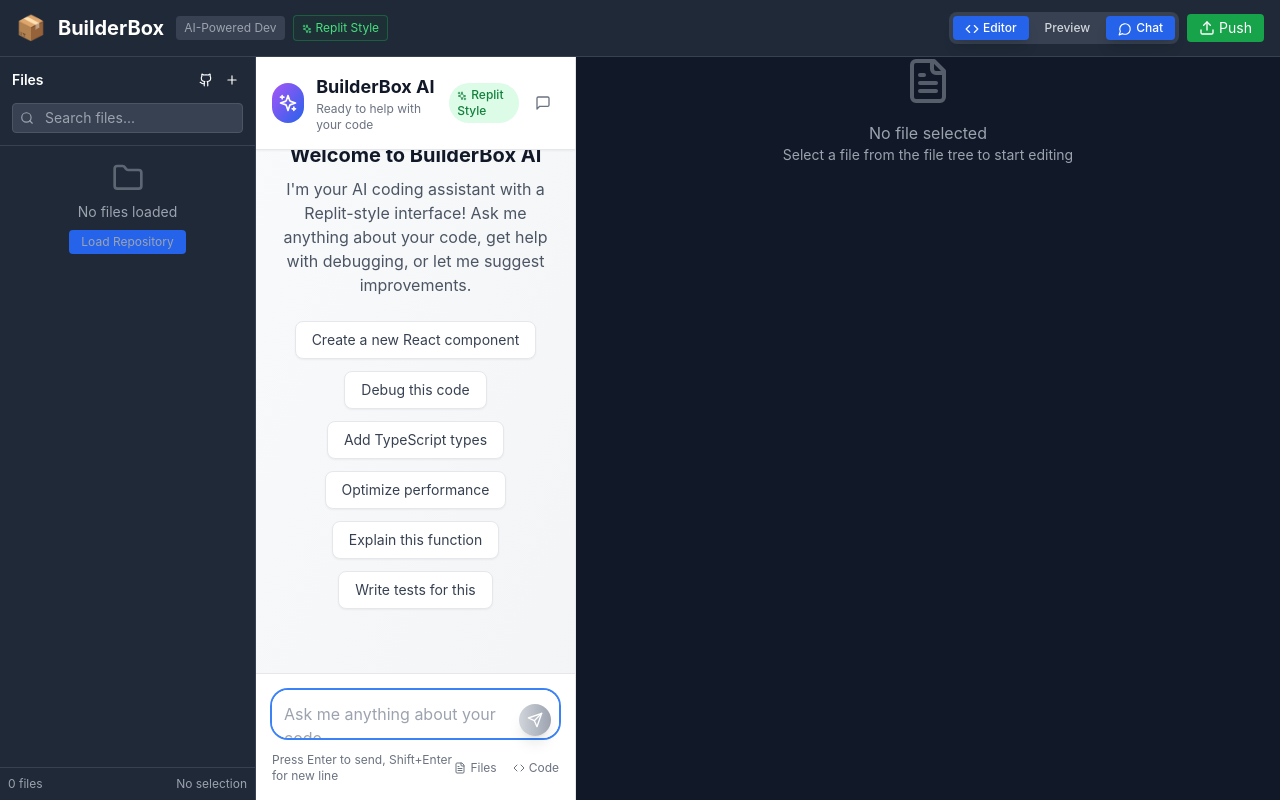
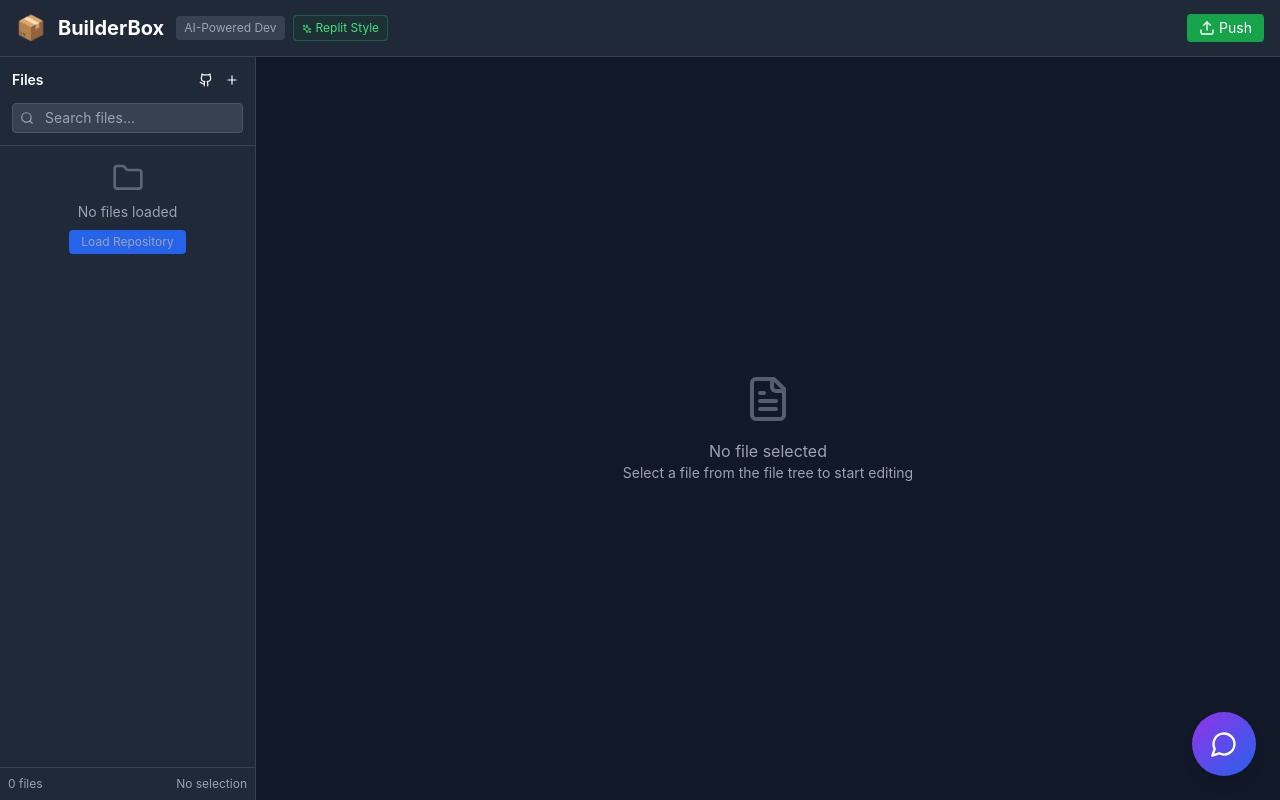
Before and after one commit to mtnmerc/BuildBox, a React (Create React App) app: page / in a window 1280 px wide. Built offline with nearby package versions, Linux system fonts and the light colour scheme.

Commit message:
feat: Implement floating chat bubble and fix backend errors

```diff
--- a/src/App.js
+++ b/src/App.js
@@ -1,5 +1,5 @@
 import React, { useState, useEffect } from 'react';
-import { Github, Download, Upload, Settings, Smartphone, MessageCircle, Plus, Code, FileText, Sparkles } from 'lucide-react';
+import { Github, Download, Upload, Settings, Smartphone, MessageCircle, Plus, Code, FileText, Sparkles, X } from 'lucide-react';
 import FileTree from './components/FileTree';
 import VSCodeEditor from './components/VSCodeEditor';
 import Preview from './components/Preview';
@@ -13,12 +13,10 @@
   const [layout, setLayout] = useState('editor'); // editor, preview, split
   const [isMobile, setIsMobile] = useState(false);
   const [showFileTree, setShowFileTree] = useState(false);
-  const [showChat, setShowChat] = useState(true);
+  const [showChat, setShowChat] = useState(false); // Chat is now hidden by default
 
   useEffect(() => {
-    const checkMobile = () => {
-      setIsMobile(window.innerWidth < 768);
-    };
+    const checkMobile = () => setIsMobile(window.innerWidth < 768);
     checkMobile();
     window.addEventListener('resize', checkMobile);
     return () => window.removeEventListener('resize', checkMobile);
@@ -26,18 +24,11 @@
 
   const handleFileSelect = (file) => {
     setSelectedFile(file);
-    if (isMobile) {
-      setShowFileTree(false);
-      setLayout('editor');
-    }
+    if (isMobile) setShowFileTree(false);
   };
 
   const handleFileSave = (updatedFile) => {
-    setFiles(prevFiles =>
-      prevFiles.map(file =>
-        file.path === updatedFile.path ? updatedFile : file
-      )
-    );
+    setFiles(prev => prev.map(f => (f.path === updatedFile.path ? updatedFile : f)));
     setSelectedFile(updatedFile);
   };
 
@@ -48,17 +39,15 @@
   };
 
   const handleCreateFile = (newFile) => {
-    setFiles(prevFiles => [...prevFiles, newFile]);
+    setFiles(prev => [...prev, newFile]);
     setSelectedFile(newFile);
   };
 
   const handlePushToGitHub = async () => {
     try {
       const modifiedFiles = files.filter(file => file.isModified);
-      if (modifiedFiles.length === 0) {
-        alert('No changes to push');
-        return;
-      }
+      if (modifiedFiles.length === 0) return alert('No changes to push');
+
       const owner = repoUrl.split('/')[3];
       const repo = repoUrl.split('/')[4];
       const result = await pushChanges({
@@ -68,9 +57,7 @@
       });
       if (result.data.success) {
         alert('Changes pushed to GitHub successfully!');
-        setFiles(prevFiles =>
-          prevFiles.map(file => ({ ...file, isModified: false }))
-        );
+        setFiles(prev => prev.map(f => ({ ...f, isModified: false })));
       } else {
         alert('Failed to push changes: ' + result.data.error);
       }
@@ -80,12 +67,11 @@
     }
   };
 
-  // Layout for desktop: sidebar (chat) + main (editor/preview)
-  // Layout for mobile: toggle between chat and editor
   return (
     <div className="h-screen bg-gray-900 flex flex-col">
       {/* Header */}
-      <header className="bg-gray-800 border-b border-gray-700 px-4 py-3 flex items-center justify-between">
+      <header className="bg-gray-800 border-b border-gray-700 px-4 py-3 flex items-center justify-between z-20">
+        {/* Left Side */}
         <div className="flex items-center space-x-3">
           <div className="text-2xl">📦</div>
           <h1 className="text-xl font-bold text-white">BuilderBox</h1>
@@ -99,8 +85,8 @@
             </span>
           </div>
         </div>
+        {/* Right Side */}
         <div className="flex items-center space-x-2">
-          {/* Mobile Menu Button */}
           {isMobile && (
             <button
               onClick={() => setShowFileTree(!showFileTree)}
@@ -109,38 +95,6 @@
               <FileText size={16} />
             </button>
           )}
-          {/* Layout Controls */}
-          <div className="flex items-center space-x-1 bg-gray-700 rounded-lg p-1">
-            <button
-              onClick={() => setLayout('editor')}
-              className={`px-3 py-1 rounded text-xs font-medium transition-colors ${
-                layout === 'editor' ? 'bg-blue-600 text-white shadow-lg' : 'text-gray-300 hover:text-white hover:bg-gray-600'
-              }`}
-            >
-              <Code size={14} className="inline mr-1" />
-              Editor
-            </button>
-            <button
-              onClick={() => setLayout('preview')}
-              className={`px-3 py-1 rounded text-xs font-medium transition-colors ${
-                layout === 'preview' ? 'bg-blue-600 text-white shadow-lg' : 'text-gray-300 hover:text-white hover:bg-gray-600'
-              }`}
-            >
-              Preview
-            </button>
-            {!isMobile && (
-              <button
-                onClick={() => setShowChat(!showChat)}
-                className={`px-3 py-1 rounded text-xs font-medium transition-colors ${
-                  showChat ? 'bg-blue-600 text-white shadow-lg' : 'text-gray-300 hover:text-white hover:bg-gray-600'
-                }`}
-              >
-                <MessageCircle size={14} className="inline mr-1" />
-                Chat
-              </button>
-            )}
-          </div>
-          {/* GitHub Actions */}
           <button
             onClick={handlePushToGitHub}
             className="flex items-center space-x-1 bg-green-600 hover:bg-green-700 text-white px-3 py-1 rounded text-sm transition-colors"
@@ -148,20 +102,14 @@
             <Upload size={16} />
             <span className="hidden sm:inline">Push</span>
           </button>
-          {/* Mobile Indicator */}
-          {isMobile && (
-            <div className="flex items-center space-x-1 text-yellow-400">
-              <Smartphone size={16} />
-              <span className="text-xs">Mobile</span>
-            </div>
-          )}
         </div>
       </header>
+
       {/* Main Content */}
       <div className="flex-1 flex overflow-hidden">
-        {/* Sidebar: File Tree (toggle on mobile) */}
+        {/* File Tree */}
         {(!isMobile || showFileTree) && (
-          <div className={`${isMobile ? 'absolute z-50 h-full' : ''} w-64 bg-gray-800 text-white border-r border-gray-700`}>
+          <div className={`${isMobile ? 'absolute z-10 h-full' : ''} w-64 bg-gray-800 text-white border-r border-gray-700`}>
             <FileTree
               onFileSelect={handleFileSelect}
               selectedFile={selectedFile}
@@ -172,9 +120,21 @@
             />
           </div>
         )}
-        {/* Chat Sidebar (always visible on desktop, toggle on mobile) */}
-        {((!isMobile && showChat) || (isMobile && layout === 'chat')) && (
-          <div className={`w-full md:w-96 max-w-full md:max-w-xs bg-gradient-to-br from-gray-50 to-gray-100 border-r border-gray-200 flex-shrink-0 h-full`}>
+        {/* Editor */}
+        <div className="flex-1 flex flex-col">
+          <VSCodeEditor
+            file={selectedFile}
+            onSave={handleFileSave}
+            onContentChange={handleFileContentChange}
+          />
+        </div>
+      </div>
+
+      {/* Chat Bubble & Window */}
+      <div className="fixed bottom-6 right-6 z-50">
+        {/* Chat Window */}
+        {showChat && (
+          <div className="w-[440px] h-[600px] max-h-[80vh] bg-white rounded-2xl shadow-2xl flex flex-col mb-4 border border-gray-300">
             <ConversationalAgent
               selectedFile={selectedFile}
               files={files}
@@ -183,36 +143,14 @@
             />
           </div>
         )}
-        {/* Main Panel: Editor/Preview/Split */}
-        <div className="flex-1 flex flex-col">
-          {layout === 'editor' && (
-            <div className="flex-1">
-              <VSCodeEditor
-                file={selectedFile}
-                onSave={handleFileSave}
-                onContentChange={handleFileContentChange}
-              />
-            </div>
-          )}
-          {layout === 'preview' && (
-            <div className="flex-1">
-              <Preview
-                files={files}
-                selectedFile={selectedFile}
-              />
-            </div>
-          )}
-        </div>
+        {/* Chat Toggle Bubble */}
+        <button
+          onClick={() => setShowChat(!showChat)}
+          className="w-16 h-16 bg-gradient-to-br from-purple-600 to-blue-600 text-white rounded-full shadow-lg flex items-center justify-center z-50 transition-all hover:scale-110 focus:outline-none focus:ring-4 focus:ring-blue-500/50"
+        >
+          {showChat ? <X size={28} /> : <MessageCircle size={28} />}
+        </button>
       </div>
-      {/* Floating Action Button - Mobile Only */}
-      {isMobile && layout !== 'chat' && (
-        <button
-          onClick={() => setLayout('chat')}
-          className="fixed bottom-6 right-6 w-14 h-14 bg-blue-600 hover:bg-blue-700 text-white rounded-full shadow-lg flex items-center justify-center z-50 transition-all hover:scale-110"
-        >
-          <MessageCircle size={24} />
-        </button>
-      )}
     </div>
   );
 }
--- a/src/components/ConversationalAgent.jsx
+++ b/src/components/ConversationalAgent.jsx
@@ -253,7 +253,7 @@
       </div>
 
       {/* Messages */}
-      <div className="flex-1 overflow-y-auto p-4 space-y-4">
+      <div className="flex-1 p-4 overflow-y-auto">
         {messages.length === 0 && (
           <div className="text-center py-8">
             <div className="w-20 h-20 bg-gradient-to-br from-purple-500 to-blue-600 rounded-full flex items-center justify-center mx-auto mb-4">
@@ -287,18 +287,17 @@
 
         {messages.map(renderMessage)}
 
-        {/* Typing Indicator */}
         {isTyping && (
           <div className="flex justify-start mb-4">
             <div className="flex items-start space-x-2">
-              <div className="w-8 h-8 bg-gradient-to-br from-purple-500 to-blue-600 rounded-full flex items-center justify-center">
-                <Zap size={16} className="text-white" />
+              <div className="w-8 h-8 rounded-full bg-gradient-to-br from-purple-500 to-blue-600 text-white flex items-center justify-center">
+                <Zap size={16} />
               </div>
-              <div className="bg-white p-3 rounded-2xl shadow-lg border border-gray-200">
-                <div className="flex space-x-1">
-                  <div className="w-2 h-2 bg-gray-400 rounded-full animate-bounce"></div>
-                  <div className="w-2 h-2 bg-gray-400 rounded-full animate-bounce" style={{ animationDelay: '0.1s' }}></div>
-                  <div className="w-2 h-2 bg-gray-400 rounded-full animate-bounce" style={{ animationDelay: '0.2s' }}></div>
+              <div className="p-3 rounded-2xl bg-white text-gray-900 shadow-lg border border-gray-200">
+                <div className="flex items-center space-x-2">
+                  <div className="w-2 h-2 bg-gray-400 rounded-full animate-pulse"></div>
+                  <div className="w-2 h-2 bg-gray-400 rounded-full animate-pulse delay-75"></div>
+                  <div className="w-2 h-2 bg-gray-400 rounded-full animate-pulse delay-150"></div>
                 </div>
               </div>
             </div>
@@ -309,47 +308,29 @@
       </div>
 
       {/* Input Area */}
-      <div className="border-t border-gray-200 p-4 bg-white">
-        <div className="flex items-end space-x-2">
-          <div className="flex-1 relative">
+      <div className="p-4 bg-white border-t border-gray-200">
+        <div className="relative">
           <textarea
             ref={inputRef}
             value={input}
             onChange={(e) => setInput(e.target.value)}
             onKeyPress={handleKeyPress}
             placeholder="Ask me anything about your code..."
-              className="w-full p-3 pr-12 border border-gray-300 rounded-2xl resize-none focus:ring-2 focus:ring-blue-500 focus:border-transparent shadow-sm"
-              rows="1"
-              style={{ minHeight: '44px', maxHeight: '120px' }}
+            className="w-full pl-4 pr-12 py-3 rounded-full bg-gray-100 text-gray-900 border border-gray-300 focus:outline-none focus:ring-2 focus:ring-blue-500 transition-all resize-none"
+            rows={1}
+            style={{ overflowY: 'hidden' }}
           />
           <button
             onClick={handleSendMessage}
-              disabled={!input.trim() || isLoading}
-              className="absolute right-2 bottom-2 p-2 bg-gradient-to-r from-blue-600 to-purple-600 hover:from-blue-700 hover:to-purple-700 disabled:from-gray-300 disabled:to-gray-400 text-white rounded-full transition-all shadow-lg"
+            disabled={isLoading || !input.trim()}
+            className="absolute right-2 top-1/2 -translate-y-1/2 w-10 h-10 rounded-full bg-blue-600 text-white flex items-center justify-center disabled:bg-gray-400 disabled:cursor-not-allowed transition-all hover:bg-blue-700 focus:outline-none focus:ring-2 focus:ring-blue-500 focus:ring-offset-2"
           >
-              {isLoading ? (
-                <Loader2 size={16} className="animate-spin" />
-              ) : (
-                <Send size={16} />
-              )}
+            {isLoading ? <Loader2 className="animate-spin" size={20} /> : <Send size={20} />}
           </button>
         </div>
-        </div>
-
-        {/* Quick Actions */}
-        <div className="flex items-center justify-between mt-2 text-xs text-gray-500">
-          <span>Press Enter to send, Shift+Enter for new line</span>
-          <div className="flex items-center space-x-4">
-            <button className="flex items-center space-x-1 hover:text-gray-700 transition-colors">
-              <FileText size={12} />
-              <span>Files</span>
-            </button>
-            <button className="flex items-center space-x-1 hover:text-gray-700 transition-colors">
-              <Code size={12} />
-              <span>Code</span>
-            </button>
-          </div>
-        </div>
+        <p className="text-xs text-gray-400 mt-2 text-center">
+          Press Enter to send, Shift+Enter for new line.
+        </p>
       </div>
     </div>
   );
```
Also changed, not shown: 1 other file (tests, documents, lock files or other folders). Lines whose indentation alone changed are shown as unchanged.
